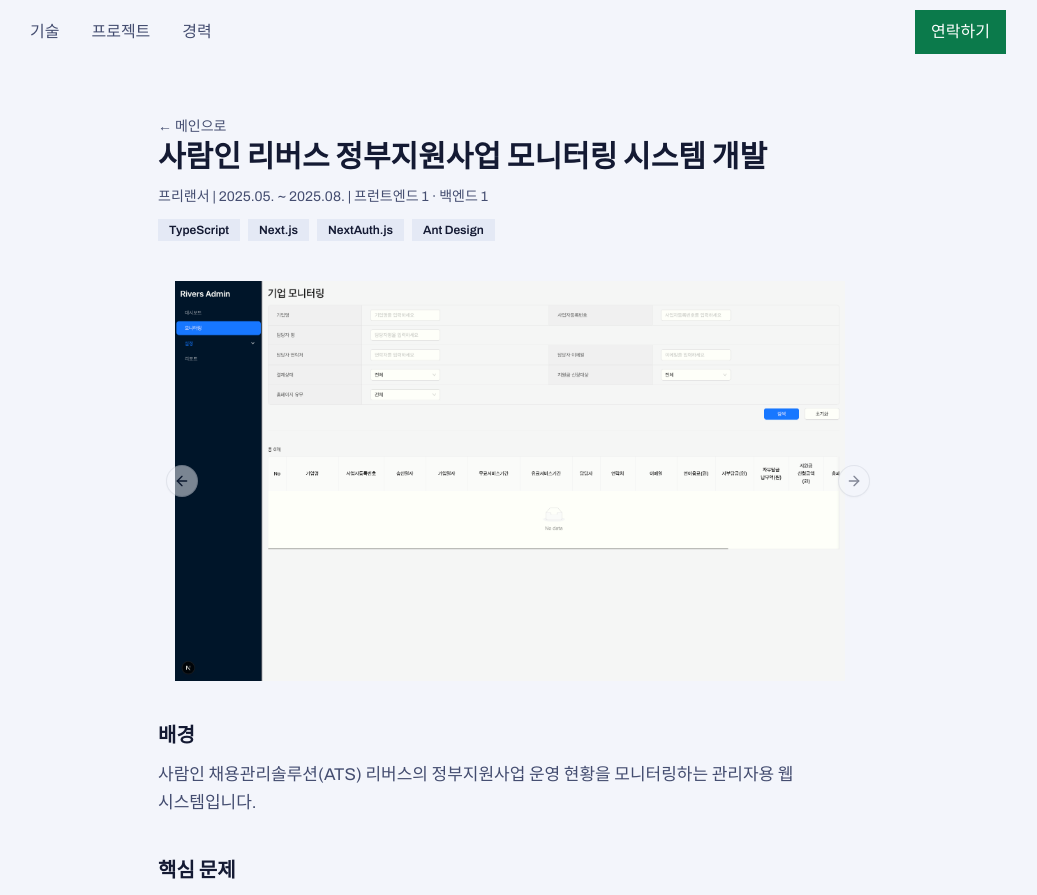
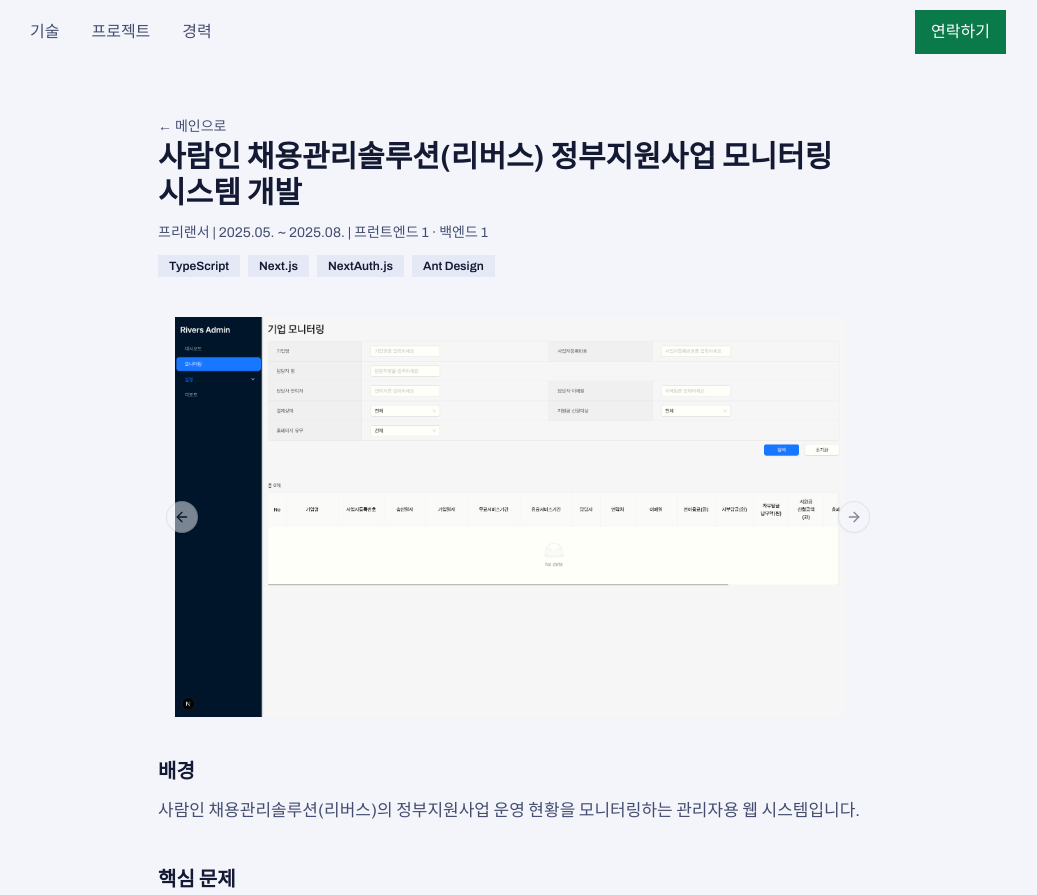
Before and after one commit to reasonjun/portfolio, a Next.js app: page /projects/ats-monitoring-system/ in a window 1280 px wide. Shown: the top 895 px of the page, without its empty margins (122-1159 px from the left). Built offline with nearby package versions, Linux system fonts and the light colour scheme.

Commit message:
feat: 리버스 표기를 사람인 채용관리솔루션(리버스) 형식으로 통일

```diff
--- a/data/experiences.ts
+++ b/data/experiences.ts
@@ -33,9 +33,9 @@ export const EXPERIENCES_DATA: Experience[] = [
     isActive: false,
     jobs: ["프런트엔드 개발", "백엔드 개발"],
     tagline:
-      "사람인 리버스 정부지원사업 모니터링 시스템과 다이슨 프로모션 라이브 방송 페이지 개발",
+      "사람인 채용관리솔루션(리버스) 정부지원사업 모니터링 시스템과 다이슨 프로모션 라이브 방송 페이지 개발",
     duties: [
-      "사람인 리버스 모니터링 시스템의 Next.js 초기 환경 구축과 개발 아키텍처 설계(폴더·레이어 구조, 상태·데이터 페칭 방식, 공통 컴포넌트)",
+      "사람인 채용관리솔루션(리버스) 모니터링 시스템의 Next.js 초기 환경 구축과 개발 아키텍처 설계(폴더·레이어 구조, 상태·데이터 페칭 방식, 공통 컴포넌트)",
       "NextAuth.js 기반 사용자 인증 연동",
       "모니터링 대시보드, 리포트, 설문조사 관리 화면 개발",
       "다이슨 라이브 방송 페이지를 PHP에서 Next.js 모노레포(앱 6개·공유 패키지 4개)로 전환",
--- a/data/projects.ts
+++ b/data/projects.ts
@@ -240,9 +240,9 @@ export const PROJECTS_DATA: Project[] = [
   },
   {
     id: "ats-monitoring-system",
-    title: "사람인 리버스 정부지원사업 모니터링 시스템 개발",
+    title: "사람인 채용관리솔루션(리버스) 정부지원사업 모니터링 시스템 개발",
     description:
-      "사람인 채용관리솔루션(ATS) 리버스의 정부지원사업 모니터링 웹 시스템",
+      "사람인 채용관리솔루션(리버스)의 정부지원사업 모니터링 웹 시스템",
     detailDescription:
       "Next.js 기반으로 관리자 페이지를 구축하고, NextAuth.js를 통한 사용자 인증 및 권한 관리 기능을 구현했습니다. 모니터링 대시보드, 리포트, 설문조사 관리 기능을 포함하여 프런트엔드 아키텍처 전반을 설계했습니다.",
     company: "프리랜서",
@@ -252,9 +252,9 @@ export const PROJECTS_DATA: Project[] = [
     caseStudy: {
       team: "프런트엔드 1 · 백엔드 1",
       summary:
-        "Next.js 초기 환경과 개발 아키텍처를 설계한 사람인 리버스 정부지원사업 모니터링 웹 시스템",
+        "Next.js 초기 환경과 개발 아키텍처를 설계한 사람인 채용관리솔루션(리버스) 정부지원사업 모니터링 웹 시스템",
       background:
-        "사람인 채용관리솔루션(ATS) 리버스의 정부지원사업 운영 현황을 모니터링하는 관리자용 웹 시스템입니다.",
+        "사람인 채용관리솔루션(리버스)의 정부지원사업 운영 현황을 모니터링하는 관리자용 웹 시스템입니다.",
       problems: [
         {
           title: "Next.js 프로젝트 초기 환경과 개발 아키텍처",
```
